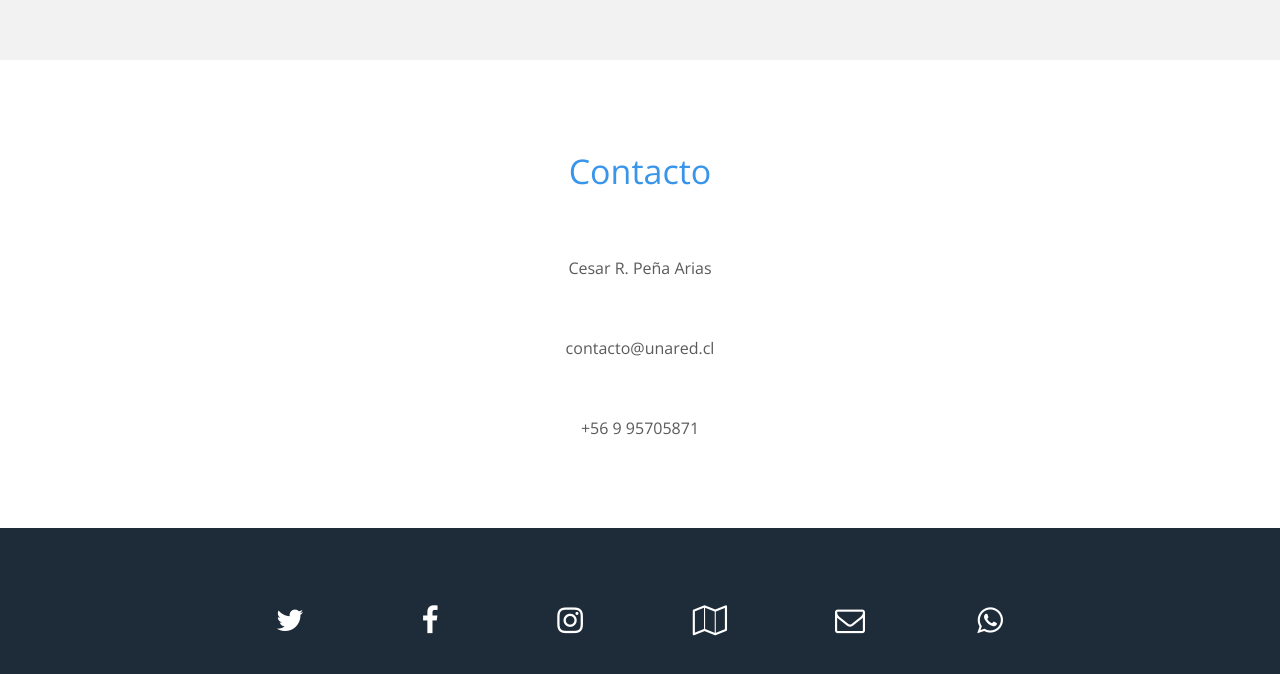
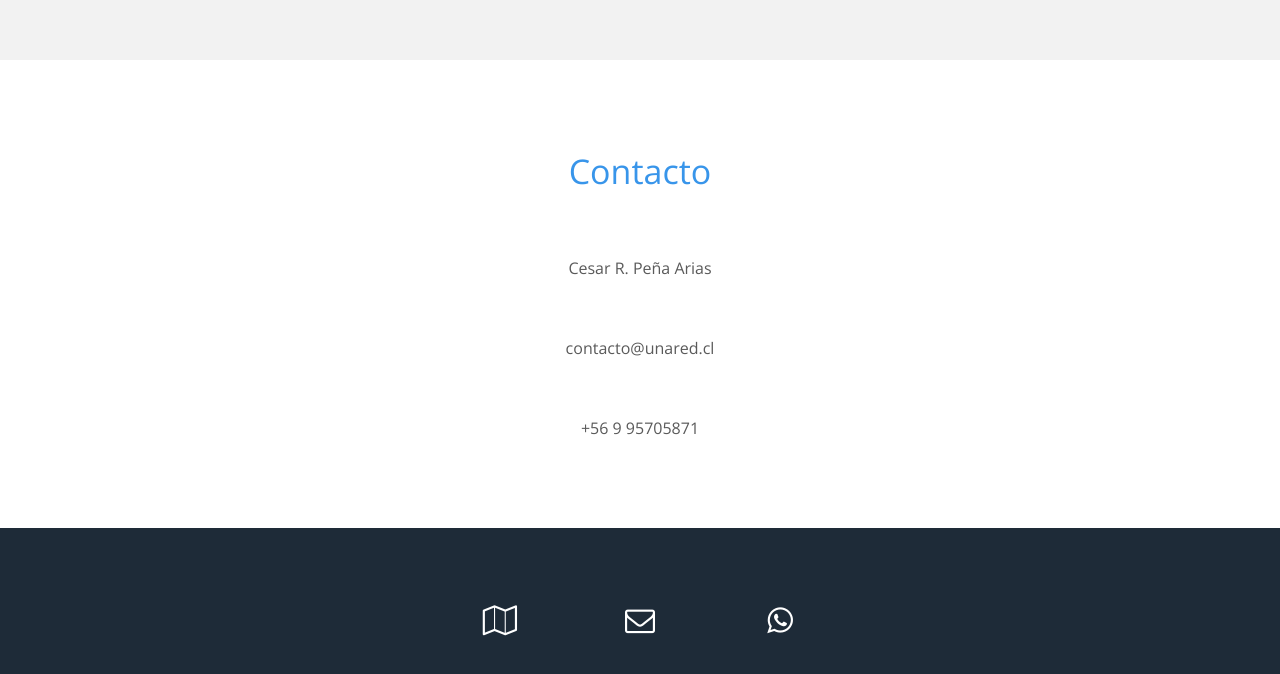
Before and after one commit to Genbuk/my-page-b, a plain HTML site: page index.html in a window 1280 px wide. Shown: the part 2005-2679 px from the top of the page. Drawn offline with nearby package versions, Linux system fonts and the light colour scheme.

Commit message:
Update index.html

```diff
--- a/index.html
+++ b/index.html
@@ -125,9 +125,6 @@
         </section>
         <section class="redes-sociales">
             <div class="contenedor">
-                <a href="https://twitter.com/explore" class="twitter"><i class="fa fa-twitter"></i></a>
-                <a href="https://www.facebook.com/ccamposgeminis" class="facebook"><i class="fa fa-facebook"></i></a>
-                <a href="https://www.instagram.com/?hl=es-la" class="instagram"><i class="fa fa-instagram"></i></a>
                 <a href="https://goo.gl/maps/zwAG9DwWx7CcjCNNA" class="mapa"><i class="fa fa-map-o"></i></a>
                 <a href="mailto:contacto@unared.cl?subject=Contacto-web" class="correo"><i class="fa fa-envelope-o"></i></a>
                 <a href="https://wa.me/56995705871" class="whatsapp"><i class="fa fa-whatsapp"></i></a>
```
